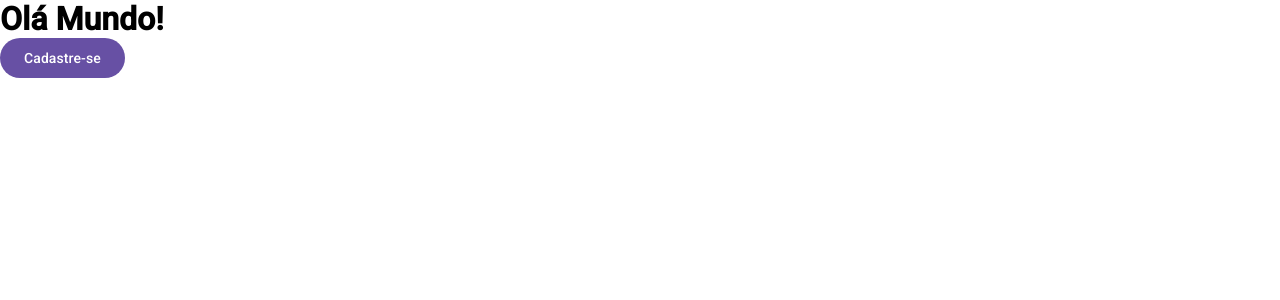
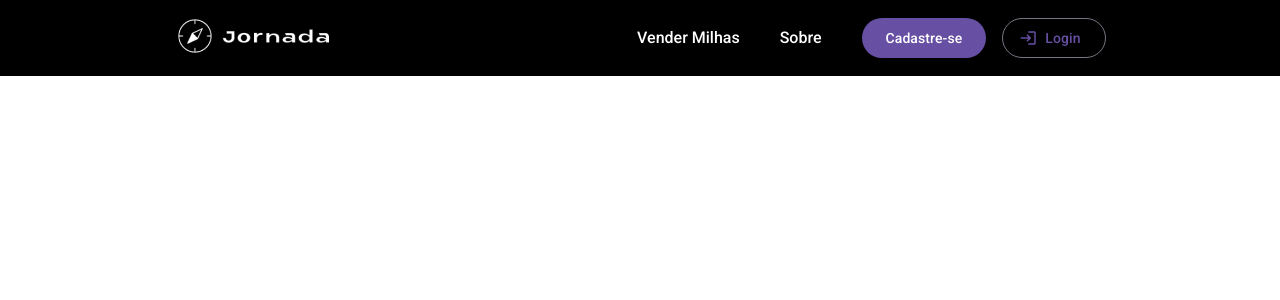
Before and after one commit to antonio-evaldo/4490-jornada-milhas-angular-material, an Angular app: page / in a window 1280 px wide. Shown: the top 300 px of the page. Built offline with nearby package versions, Linux system fonts and the light colour scheme.

Commit message:
Vídeo 2.3 - Solucionando o desafio

```diff
--- a/src/app/app.component.html
+++ b/src/app/app.component.html
@@ -1,3 +1 @@
-<h1>Olá Mundo!</h1>
-
-<button mat-flat-button>Cadastre-se</button>
+<app-header />
--- a/src/app/app.component.ts
+++ b/src/app/app.component.ts
@@ -1,9 +1,9 @@
 import { Component } from '@angular/core';
-import { MatButtonModule } from '@angular/material/button';
+import { HeaderComponent } from "./header/header.component";
 
 @Component({
   selector: 'app-root',
-  imports: [ MatButtonModule ],
+  imports: [HeaderComponent],
   templateUrl: './app.component.html',
   styleUrl: './app.component.scss'
 })
--- /dev/null
+++ b/src/app/header/header.component.html
@@ -0,0 +1,18 @@
+<header class="header">
+  <a href="#">
+    <img src="images/logo.png" alt="Página inicial do Jornada Milhas">
+  </a>
+
+  <div class="header-items">
+    <a href="#">Vender Milhas</a>
+    <a href="#">Sobre</a>
+
+    <div class="botoes">
+      <button mat-flat-button>Cadastre-se</button>
+      <button mat-stroked-button>
+        <mat-icon>login</mat-icon>
+        Login
+      </button>
+    </div>
+  </div>
+</header>
--- /dev/null
+++ b/src/app/header/header.component.scss
@@ -0,0 +1,24 @@
+header {
+  display: flex;
+  padding: 1rem 1.5rem;
+  justify-content: space-around;
+  align-items: center;
+  background: #000;
+  color: #fff;
+}
+
+.header-items {
+  display: flex;
+  align-items: center;
+  gap: 2.5rem;
+
+  a {
+    font: var(--mat-sys-title-medium);
+  }
+
+  .botoes {
+    display: flex;
+    align-items: center;
+    gap: 1rem;
+  }
+}
```
Also changed, not shown: src/app/header/header.component.ts (added, +13 -0 lines), 1 other file (tests, documents, lock files or other folders).
